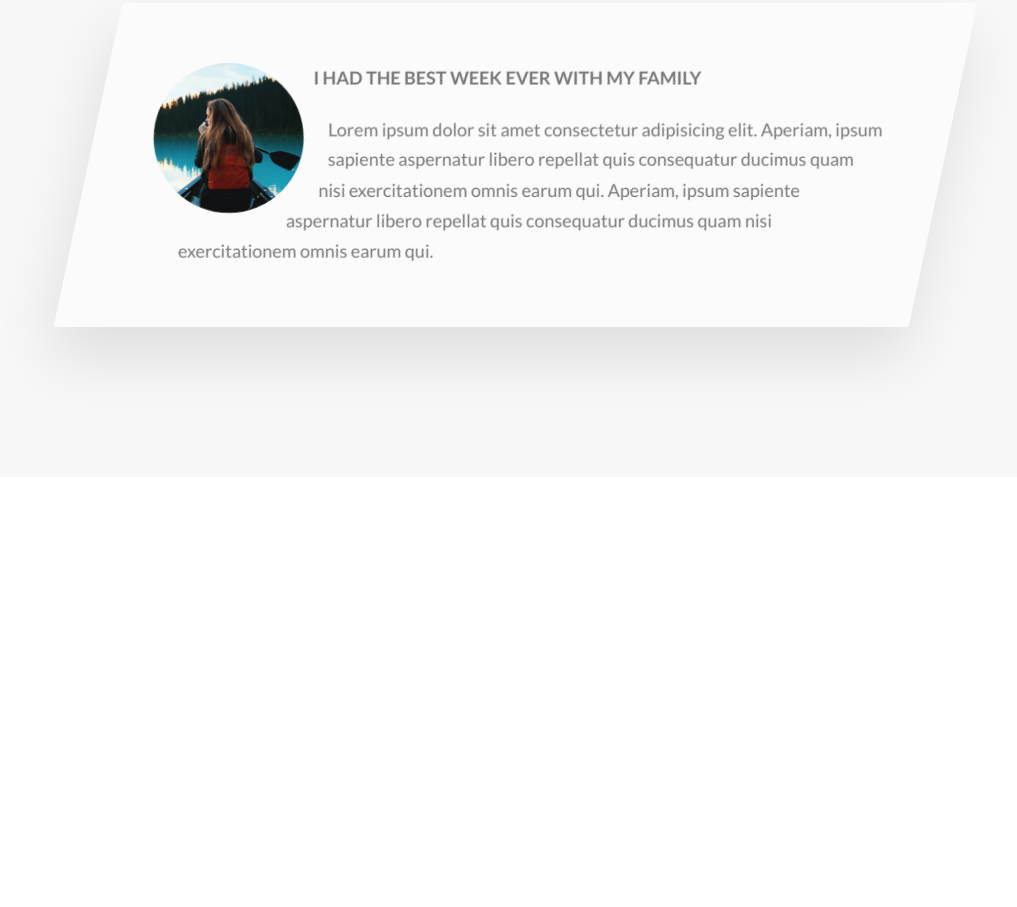
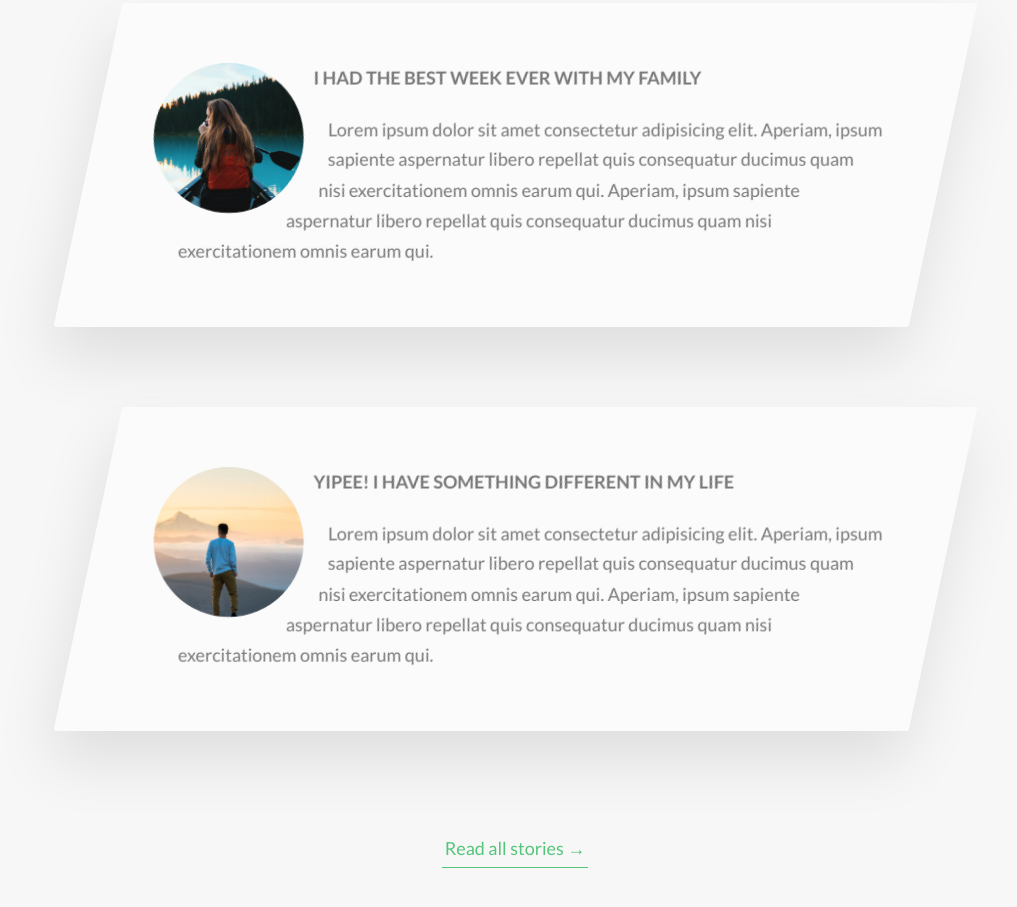
Before and after one commit to thieugiatri4492/AdvanceCSS, a website: page Natours/starter/index.html in a window 1280 px wide. Shown: the part 3659-4566 px from the top of the page, without its empty margins (125-1142 px from the left). Before the commit the page ends 4166 px from the top, so only its background shows below. Drawn offline with Linux system fonts and the light colour scheme.

Commit message:
Lesson 43 -2

```diff
--- a/Natours/starter/index.html
+++ b/Natours/starter/index.html
@@ -225,6 +225,23 @@
                         </div>
                     </div>
                 </div>
+                <div class="row">
+                    <div class="story">
+                        <figure class="story__shape">
+                            <img src="img/nat-9.jpg" alt="Person on a tour" class="story__img">
+                            <figcaption class="story__caption">James Daniel</figcaption>
+                        </figure>
+                        <div class="story__text">
+                            <h3 class="heading-tertiary u-margin-bottom-small">Yipee! I have something different in my life</h3>
+                            <p>
+                                Lorem ipsum dolor sit amet consectetur adipisicing elit. Aperiam, ipsum sapiente aspernatur libero repellat quis consequatur ducimus quam nisi exercitationem omnis earum qui. Aperiam, ipsum sapiente aspernatur libero repellat quis consequatur ducimus quam nisi exercitationem omnis earum qui.
+                            </p>
+                        </div>
+                    </div>
+                </div>
+                <div class="u-center-text u-margin-top-huge">
+                    <a href="#" class="btn-text">Read all stories &rarr;</a>
+                 </div>
             </section>
         </main>
 
```
